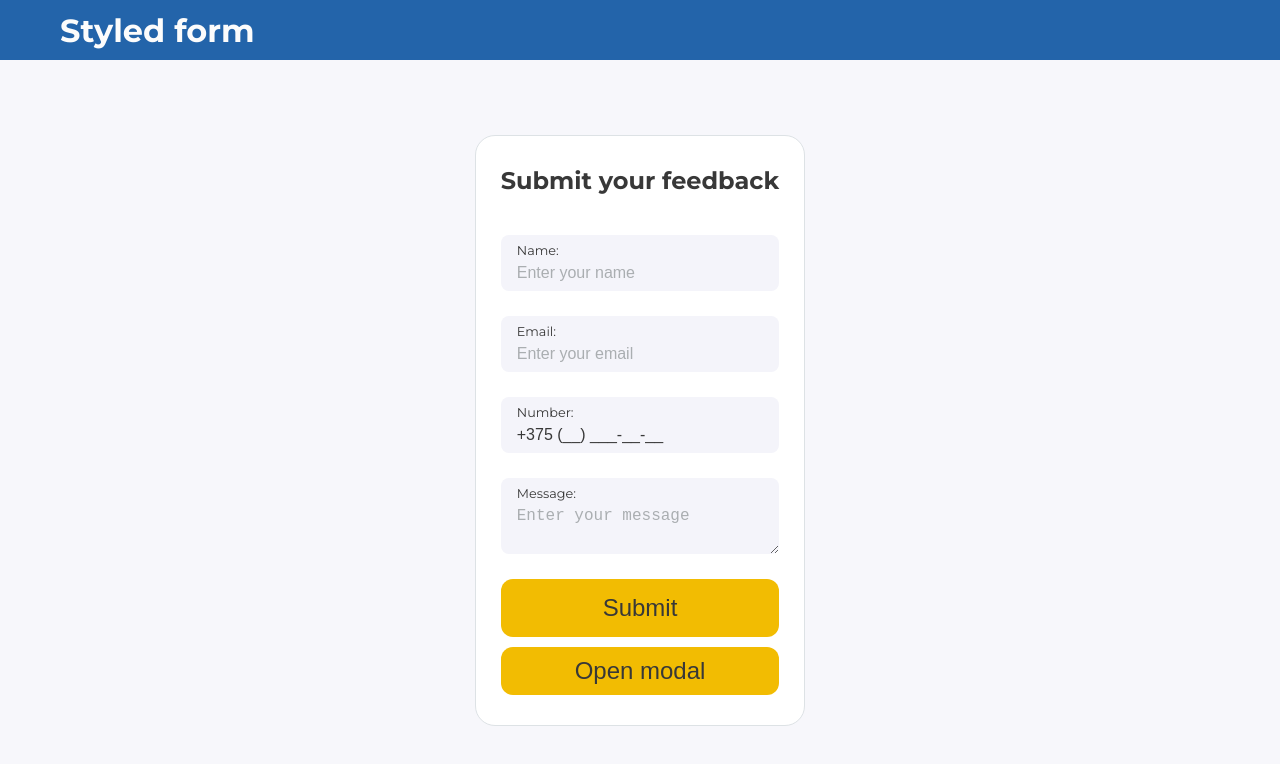
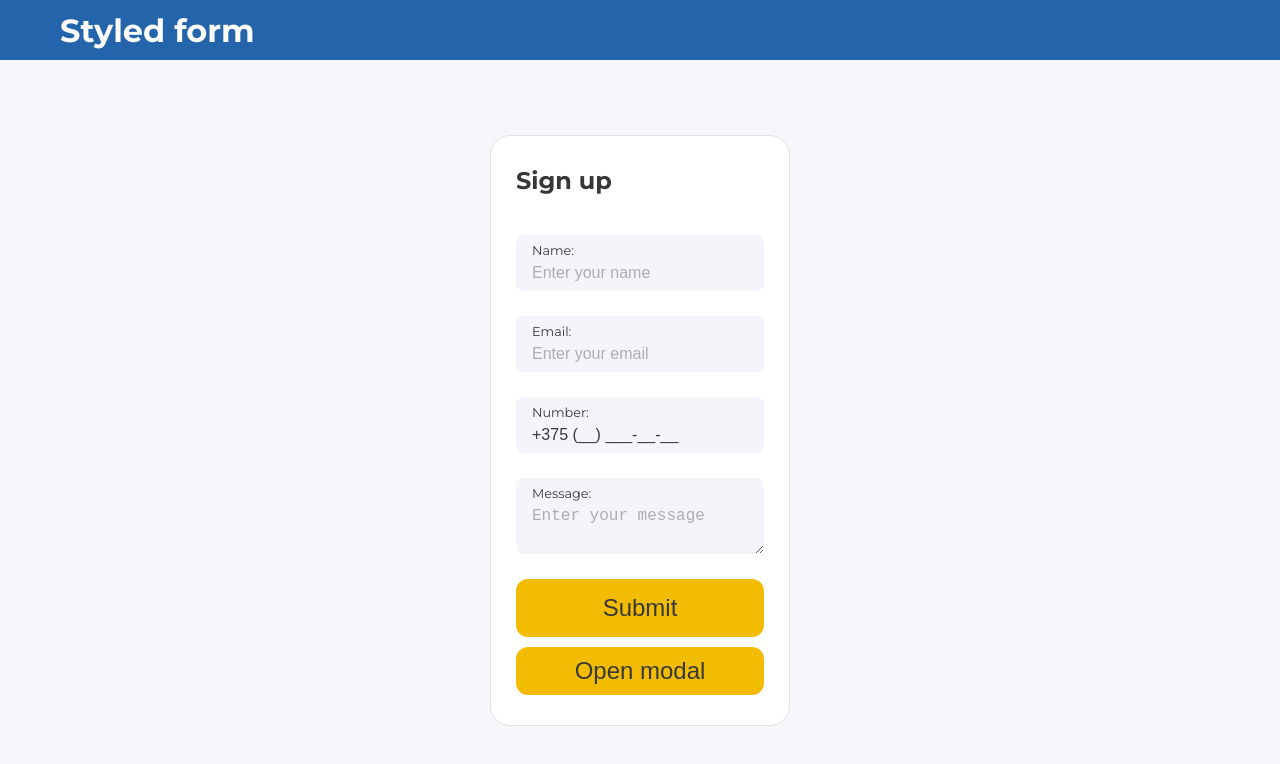
Before and after one commit to ArtyomKr/js-styled-form, a website built with webpack: page src/index.html in a window 1280 px wide. Built offline with nearby package versions, Linux system fonts and the light colour scheme.

Commit message:
refactor: change form name to registrationForm

```diff
--- a/src/components/form/index.js
+++ b/src/components/form/index.js
@@ -2,7 +2,7 @@ import IMask from 'imask';
 import { displayValErrors, validateRegistrationForm } from './validation';
 import sendForm from './sendForm';
 
-const form = document.forms.feedbackForm;
+const form = document.forms.registrationForm;
 const numberInput = form.elements.number;
 const mask = IMask(numberInput, {
   mask: '+{375} (00) 000-00-00',
--- a/src/index.html
+++ b/src/index.html
@@ -15,8 +15,8 @@
         <main class="main">
             <div class="container">
                 <div class="main__content">
-                    <form class="form" name="feedbackForm">
-                        <h2 class="form__header">Submit your feedback</h2>
+                    <form class="form" name="registrationForm">
+                        <h2 class="form__header">Sign up</h2>
                         <div class="textfield">
                             <label class="textfield__label" for="name">Name:</label>
                             <input class="textfield__input" id="name" type="text" placeholder="Enter your name" name="name"/>
```
